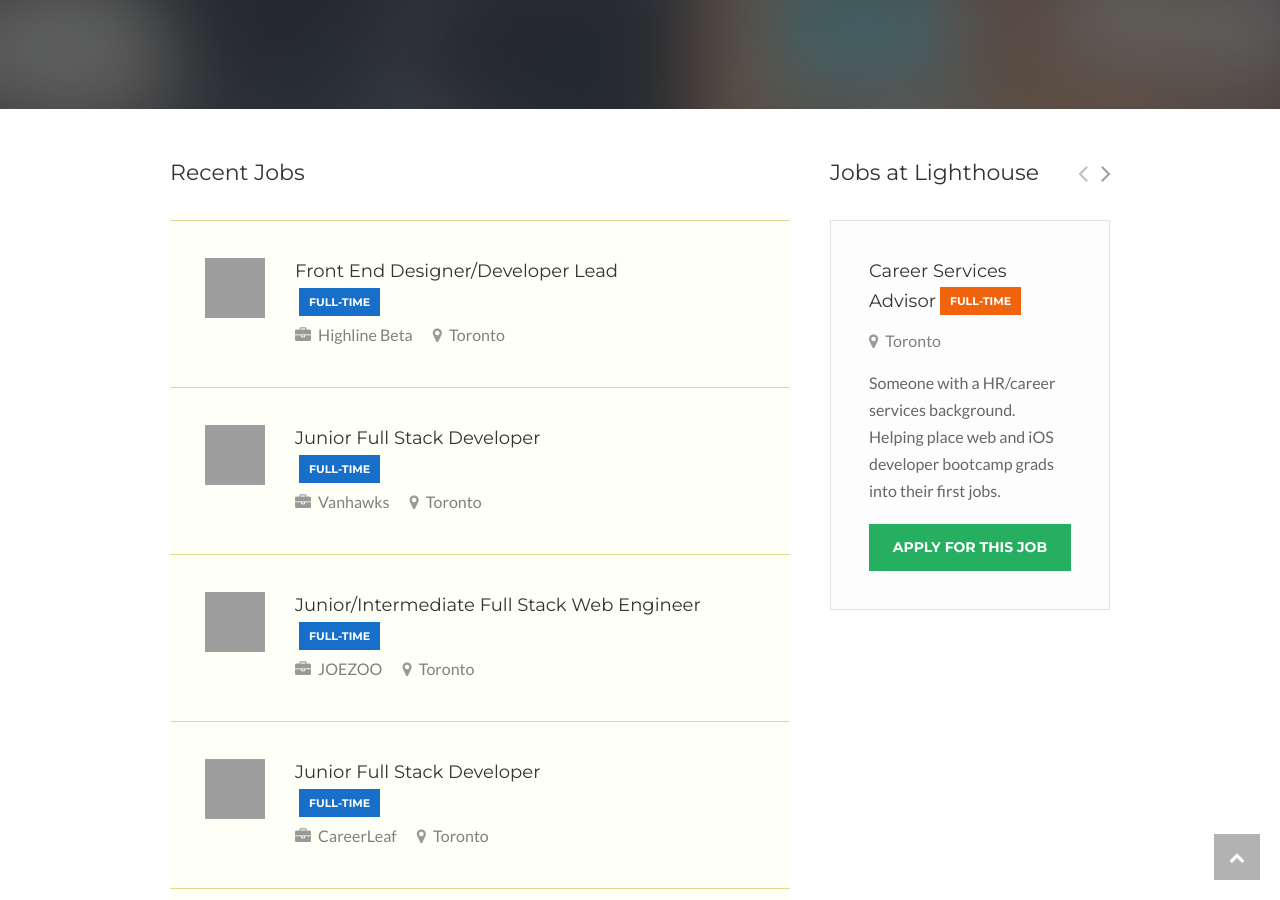
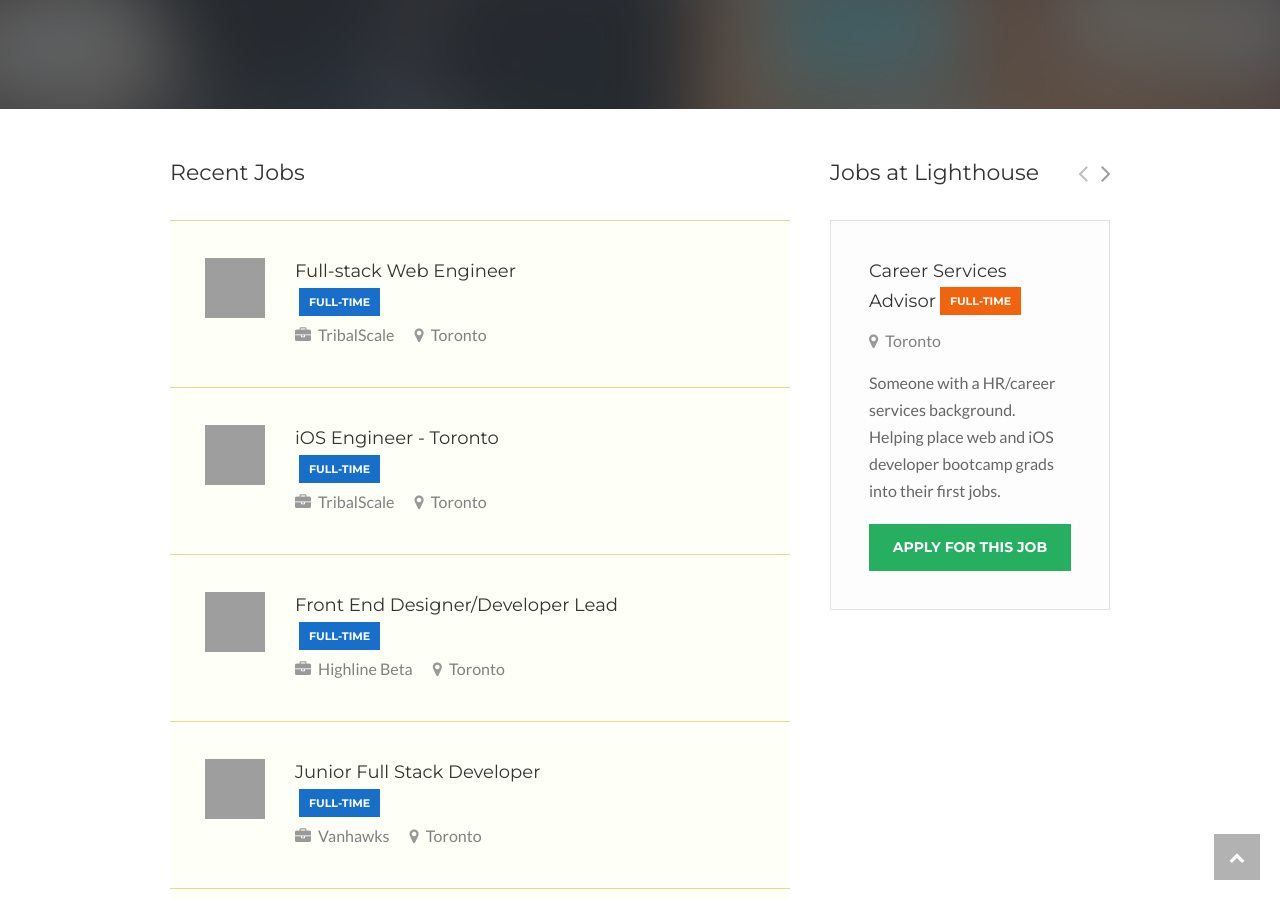
Before and after one commit to izzydoesizzy/todevjobs, a Jekyll site: the page built from index.html, in a window 1280 px wide and 900 px high, scrolled down 498 px. Built offline with Jekyll 4.4.1, drawn with Linux system fonts in a browser that asks for light colours; grey boxes are pictures that could not be loaded.

Commit message:
added tribalscale jobs

```diff
--- a/_data/jobs.yml
+++ b/_data/jobs.yml
@@ -1,3 +1,17 @@
+- title: Full-stack Web Engineer
+  duration: full-time
+  imagelink: https://pbs.twimg.com/profile_images/702548857159340033/uojYxo2T_400x400.png
+  company: TribalScale
+  location: "Toronto"
+  joblink: https://tribalscale.workable.com/j/7E2E2D394C
+
+- title: iOS Engineer - Toronto
+  duration: full-time
+  imagelink: https://pbs.twimg.com/profile_images/702548857159340033/uojYxo2T_400x400.png
+  company: TribalScale
+  location: "Toronto"
+  joblink: https://tribalscale.workable.com/j/0612AD06D1
+
 - title: Front End Designer/Developer Lead
   duration: full-time
   imagelink: https://pbs.twimg.com/profile_images/752469302909997056/wMtyhLRj_400x400.jpg
```
